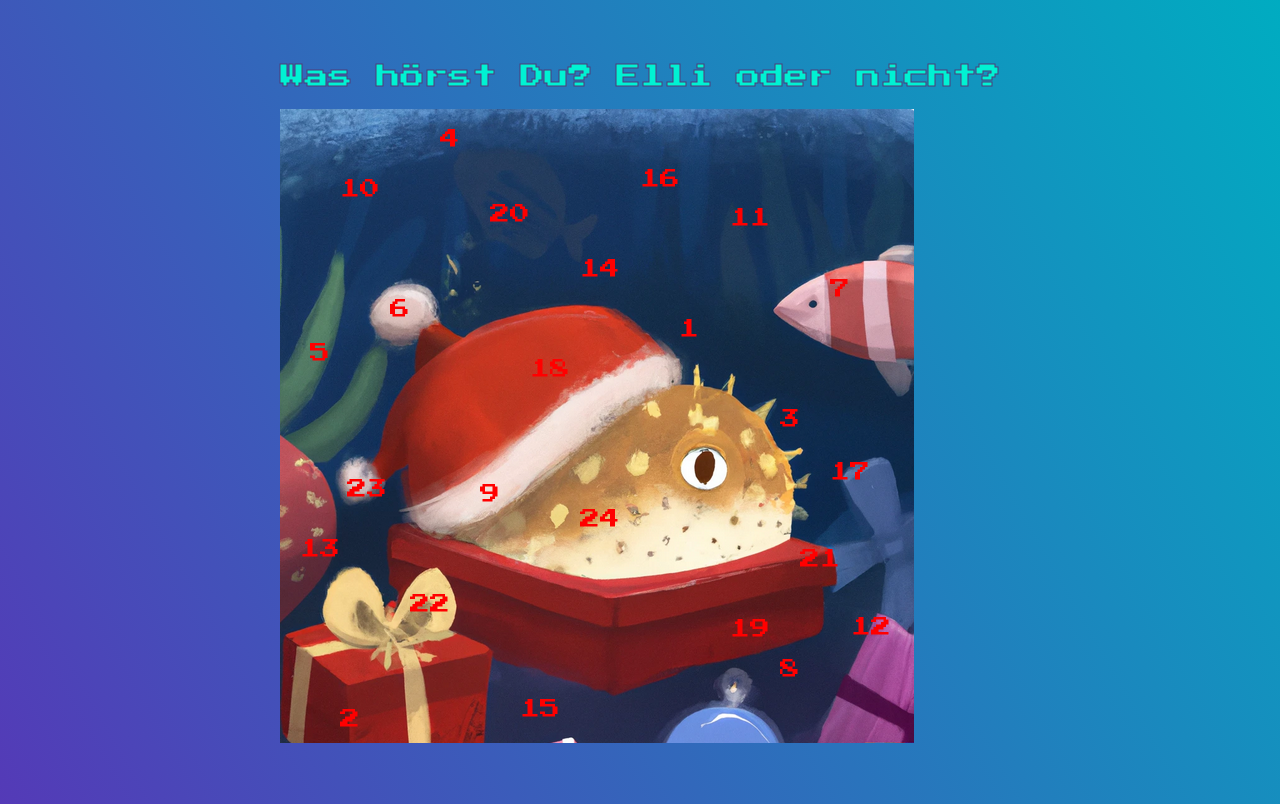
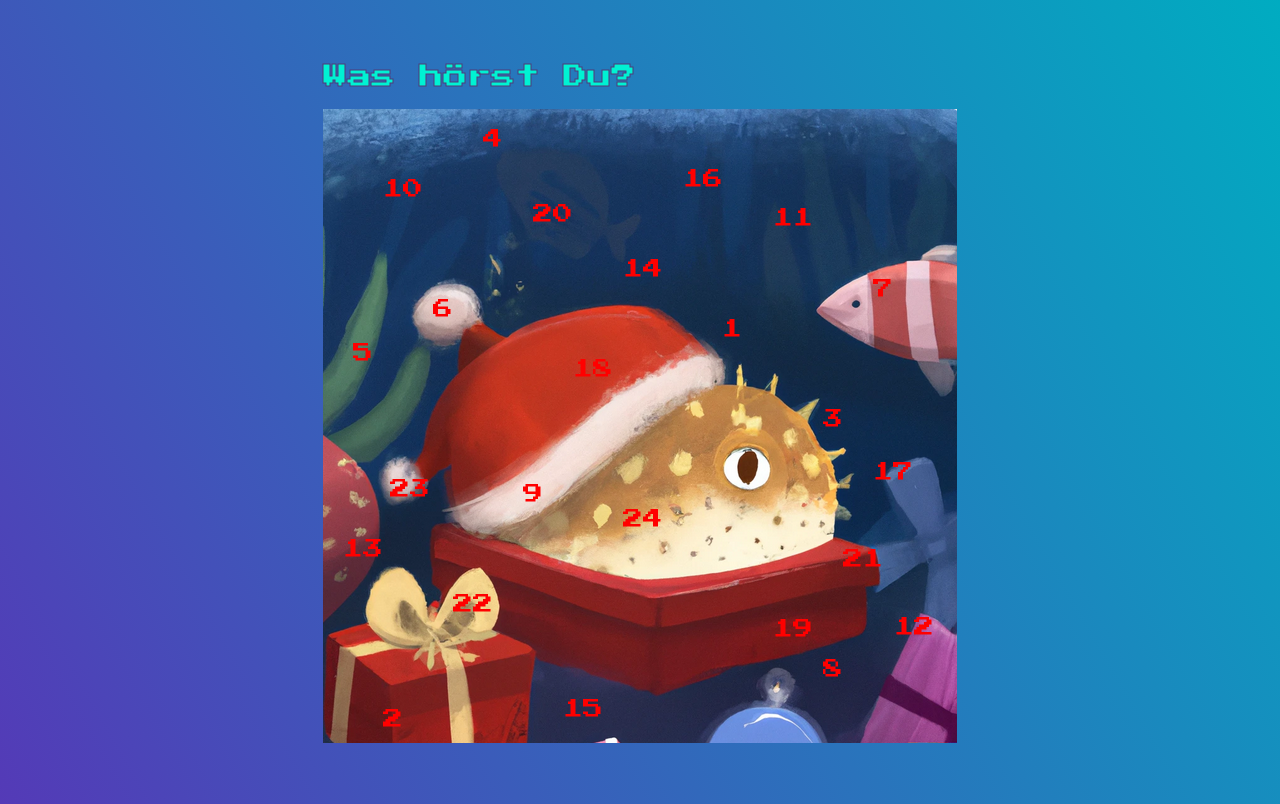
Before and after one commit to the-langster/EKalender24, a plain HTML site: page index.html in a window 1280 px wide. Drawn offline with Linux system fonts and the light colour scheme.

Commit message:
Update index.html

```diff
--- a/index.html
+++ b/index.html
@@ -117,7 +117,7 @@
     <script src="script.js"></script>
 
     <article>
-        <h1 style="color: rgba(0,242,211,1); -webkit-text-stroke: 1px rgba(80,58,120,1);" >Was hörst Du? Elli oder nicht?</h1>
+        <h1 style="color: rgba(0,242,211,1); -webkit-text-stroke: 1px rgba(80,58,120,1);" >Was hörst Du?</h1>
 
         <div id="calendar"></div>
         <div id="feedback"></div>
```
